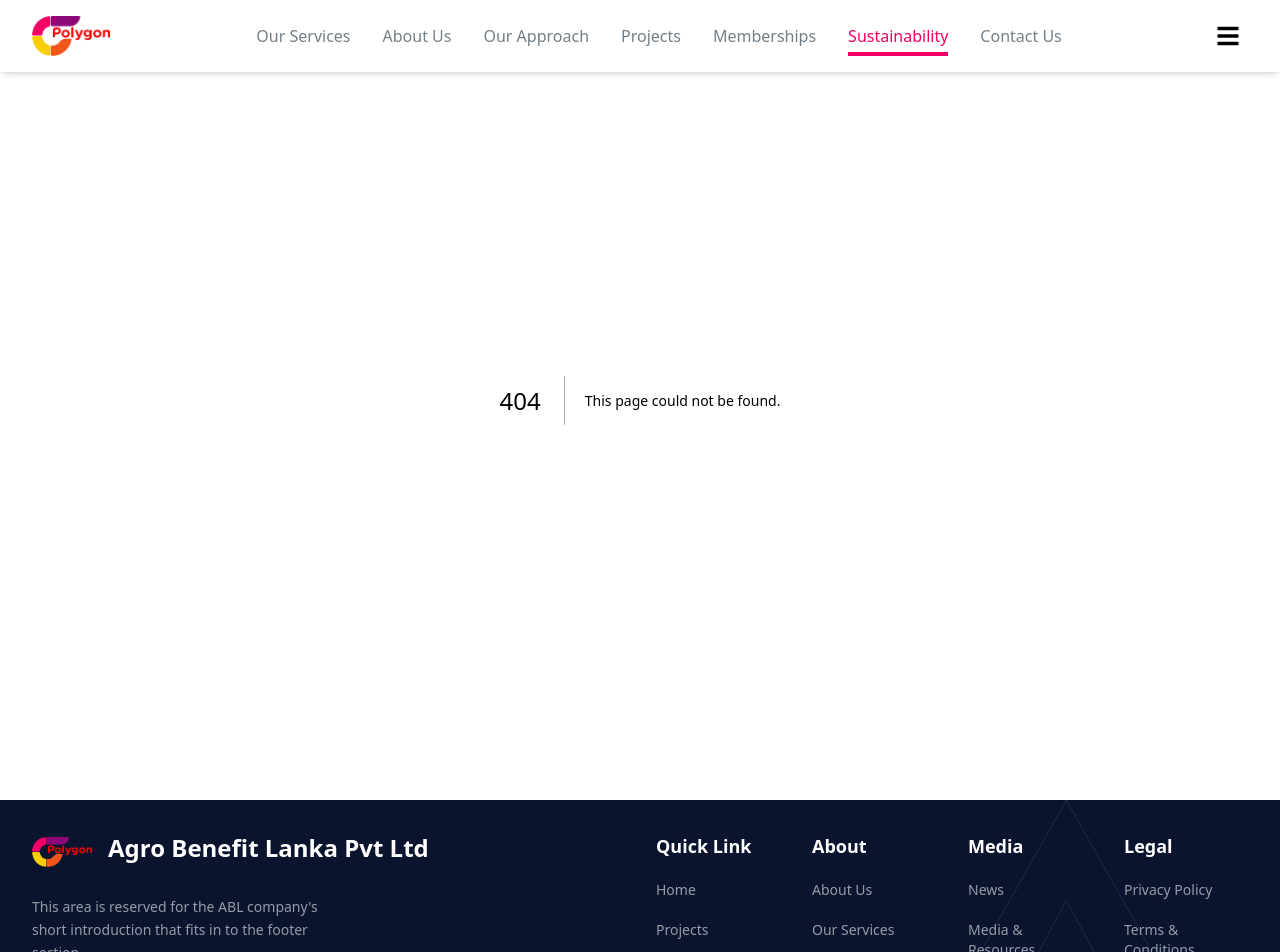
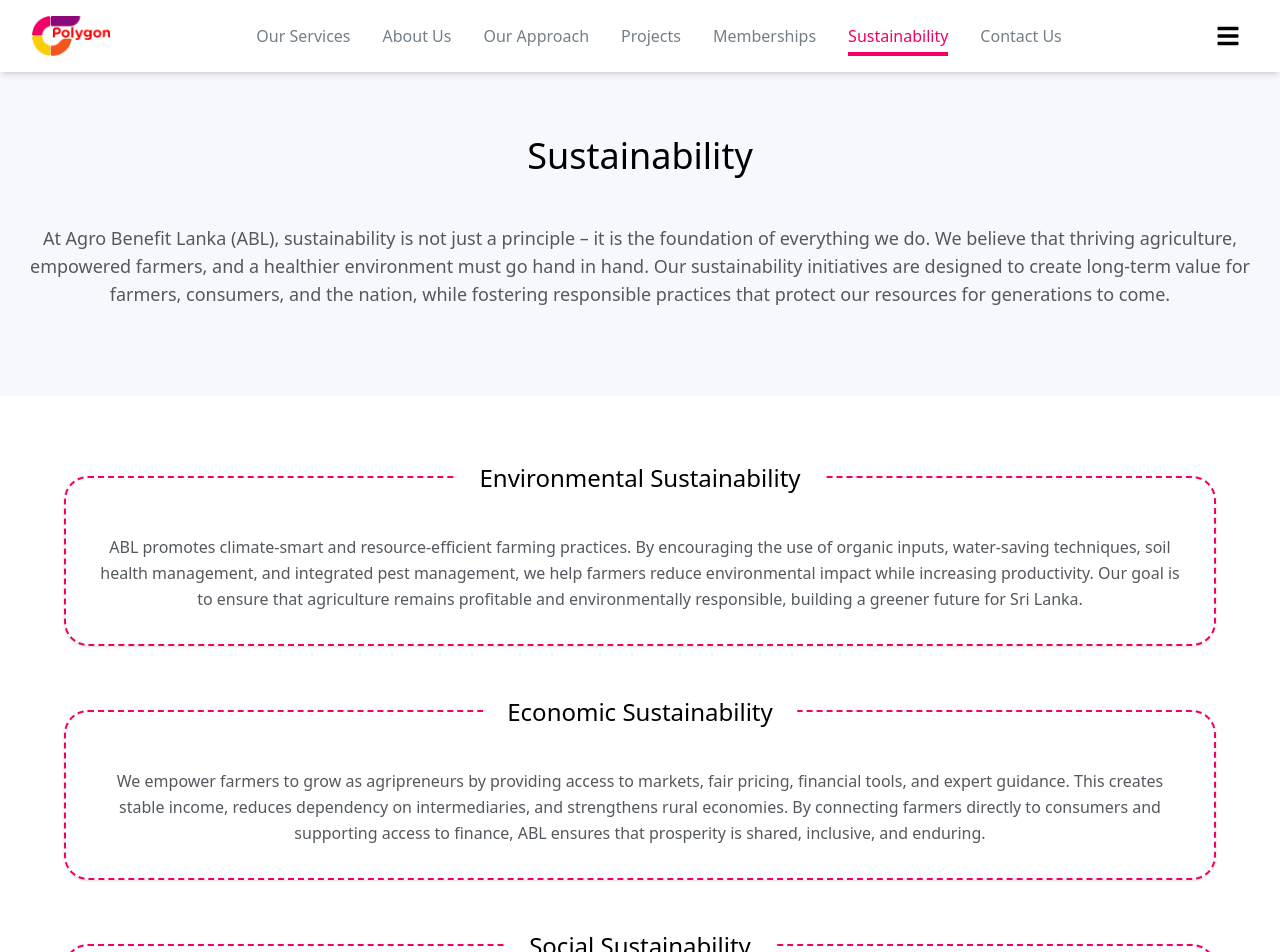
Before and after one commit to Polygon-Agro-Hub/ABL-Web, a Next.js app: page /sustainability in a window 1280 px wide. Before the commit this address had no page. Shown: the top 952 px of the page. Built offline with nearby package versions, Linux system fonts and the light colour scheme.

Commit message:
Designed Sustainability Page

```diff
--- /dev/null
+++ b/app/sustainability/page.tsx
@@ -0,0 +1,11 @@
+import Sustainability from "@/components/sustainability/Sustainability";
+import SustainabilityCards from "@/components/sustainability/SustainabilityCards";
+
+export default function SustainabilityPage() {
+  return (
+    <div className="flex flex-col my-18 mx-auto gap-20">
+      <Sustainability />
+      <SustainabilityCards />
+    </div>
+  );
+}
--- /dev/null
+++ b/components/sustainability/Sustainability.tsx
@@ -0,0 +1,28 @@
+const Sustainability = () => {
+  return (
+    <div className="bg-[#F6F8FD]">
+      {/* Hero Section */}
+      <section className="flex flex-col items-center text-center my-16 px-6">
+        <h1 className="text-4xl text-black font-medium mb-8 sm:mb-12 ">
+          Sustainability
+        </h1>
+
+        {/* Main Content */}
+        <div className="max-w-7xl mx-auto text-[#53595E] leading-relaxed">
+          {/* Introduction */}
+          <p className="text-lg mb-6">
+            At Agro Benefit Lanka (ABL), sustainability is not just a principle
+            – it is the foundation of everything we do. We believe that thriving
+            agriculture, empowered farmers, and a healthier environment must go
+            hand in hand. Our sustainability initiatives are designed to create
+            long-term value for farmers, consumers, and the nation, while
+            fostering responsible practices that protect our resources for
+            generations to come.
+          </p>
+        </div>
+      </section>
+    </div>
+  );
+};
+
+export default Sustainability;
--- /dev/null
+++ b/components/sustainability/SustainabilityCards.tsx
@@ -0,0 +1,53 @@
+const SustainabilityCards = () => {
+  // Single array with title + description
+  const sustainabilityData = [
+    {
+      title: "Environmental Sustainability",
+      description: `ABL promotes climate-smart and resource-efficient farming practices.
+      By encouraging the use of organic inputs, water-saving techniques, soil health management,
+      and integrated pest management, we help farmers reduce environmental impact while increasing productivity.
+      Our goal is to ensure that agriculture remains profitable and environmentally responsible,
+      building a greener future for Sri Lanka.`,
+    },
+    {
+      title: "Economic Sustainability",
+      description: `We empower farmers to grow as agripreneurs by providing access to markets, fair pricing,
+      financial tools, and expert guidance. This creates stable income, reduces dependency on intermediaries,
+      and strengthens rural economies. By connecting farmers directly to consumers and supporting access to finance,
+      ABL ensures that prosperity is shared, inclusive, and enduring.`,
+    },
+    {
+      title: "Social Sustainability",
+      description: `ABL fosters strong community networks, knowledge sharing, and collaboration across regions.
+      Farmers learn from one another, access training, and build resilience against climate and market challenges.
+      Consumers, partners, and supporters also play a role, creating an ecosystem where everyone benefits.
+      This collective approach strengthens rural communities and builds a sustainable agricultural culture
+      that endures for generations.`,
+    },
+  ];
+
+  return (
+    <div className="bg-white text-[#53595E]">
+      <section className="flex flex-col items-center gap-16 pb-10 px-6">
+        {sustainabilityData.map((item, index) => (
+          <div
+            key={index}
+            className="relative max-w-6xl w-full border-2 border-dashed border-(--color-primary) rounded-3xl p-8 pt-14 text-center bg-white shadow-sm"
+          >
+            {/* Title overlapping dashed border */}
+            <div className="absolute -top-4 left-1/2 transform -translate-x-1/2 bg-white px-6">
+              <h2 className="text-xl sm:text-2xl font-medium text-black whitespace-nowrap">
+                {item.title}
+              </h2>
+            </div>
+
+            {/* Description */}
+            <p className="leading-relaxed">{item.description}</p>
+          </div>
+        ))}
+      </section>
+    </div>
+  );
+};
+
+export default SustainabilityCards;
```
